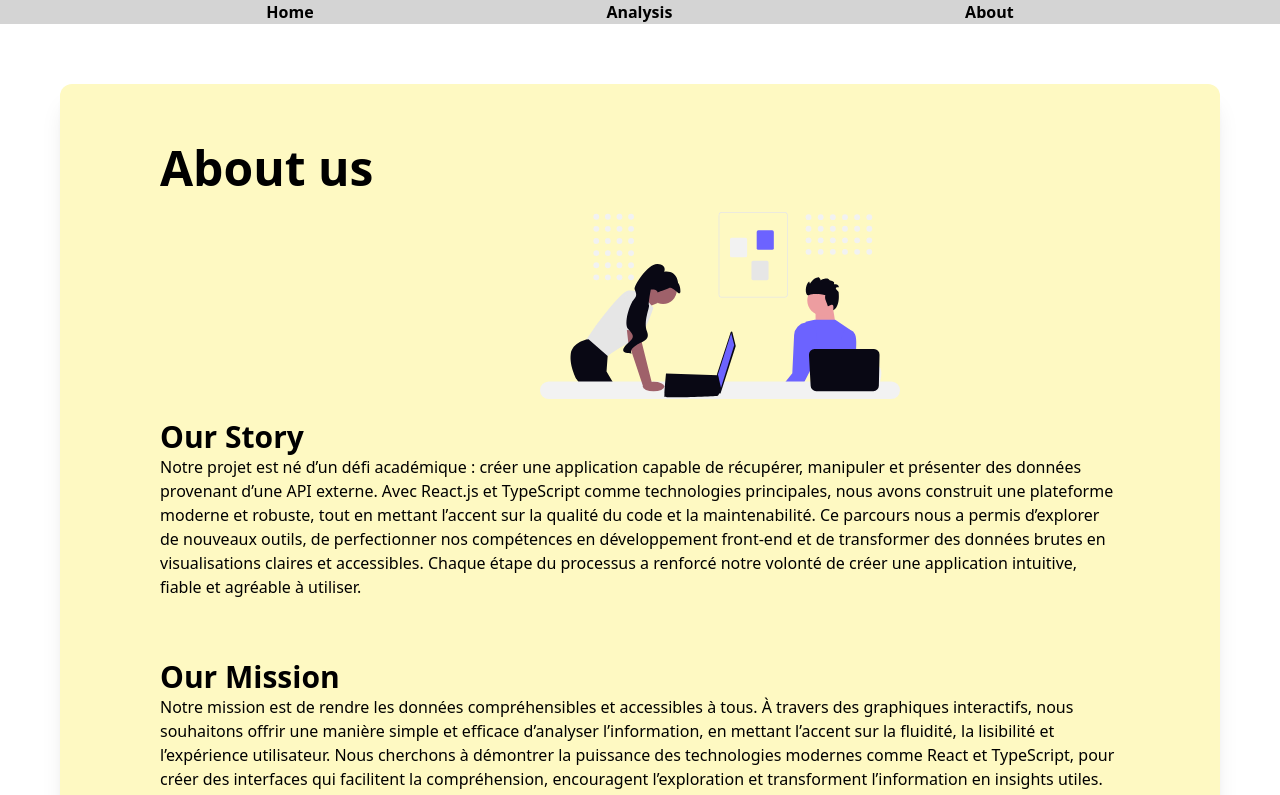
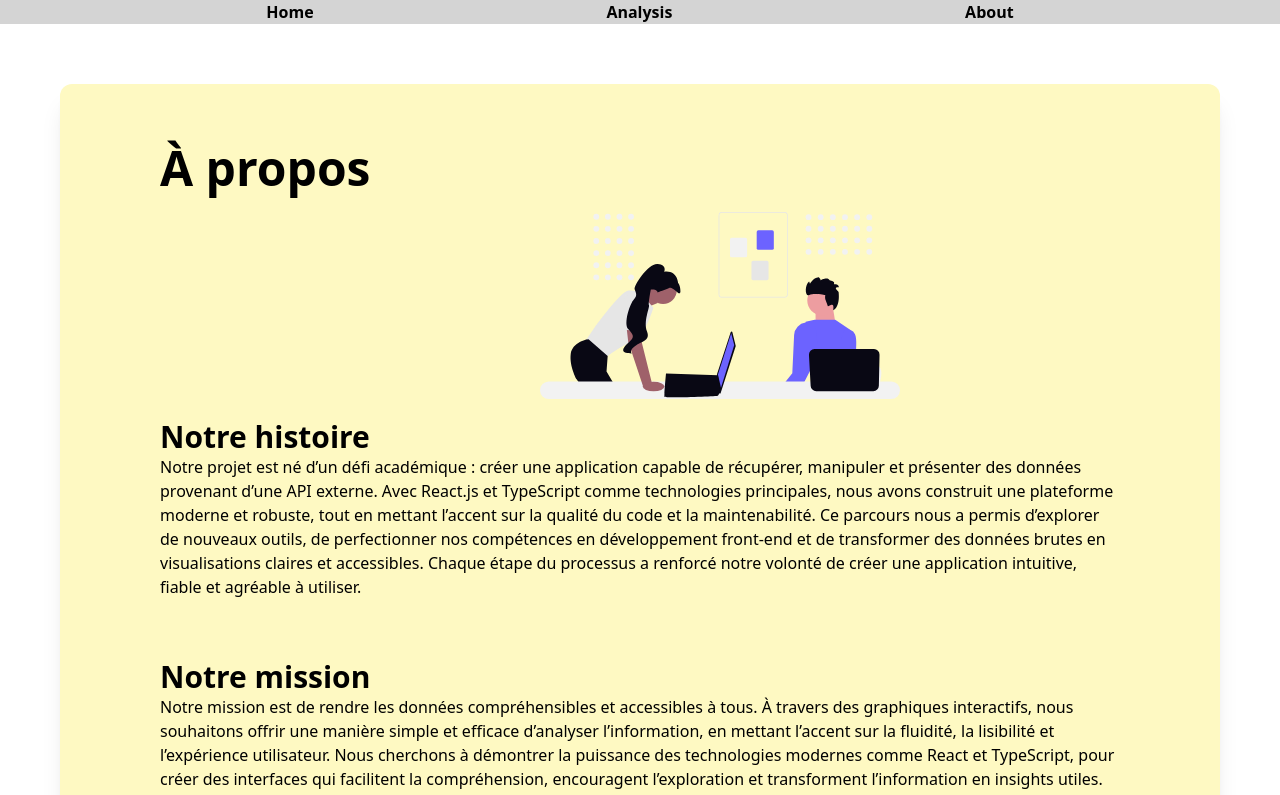
Before and after one commit to giovanafarinha/dataviz, a React (Vite) app: page /about in a window 1280 px wide. Shown: the top 795 px of the page. Built offline with nearby package versions, Linux system fonts and the light colour scheme; a web font is replaced by a local one.

Commit message:
update DisplayStackedAreaChart.tsx and About.tsx

```diff
--- a/src/charts/DisplayStackedAreaChart.tsx
+++ b/src/charts/DisplayStackedAreaChart.tsx
@@ -1,18 +1,27 @@
 import {
-  AreaChart, Area,
-  XAxis, YAxis,
+  AreaChart,
+  Area,
+  XAxis,
+  YAxis,
   CartesianGrid,
-  Tooltip
-} from 'recharts';
+  Tooltip,
+} from "recharts";
 import { type chartsDatabase, type chartModel } from "../types/chartsTypes";
 
-
-export default function DisplayStackedAreaChart({ chartDatas }: chartsDatabase) {
+export default function DisplayStackedAreaChart({
+  chartDatas,
+}: chartsDatabase) {
   // liste des couleurs de graphiques
   let colorChoice = 0;
-  const chartColors = ["#8884d8", "#82ca9d", "#ffc658", "#f17d7dff", "#7df1deff"];
+  const chartColors = [
+    "#8884d8",
+    "#82ca9d",
+    "#ffc658",
+    "#f17d7dff",
+    "#7df1deff",
+  ];
   function displayColor(color: number, change: boolean) {
-    colorChoice = (color < 5) ? color : 0;
+    colorChoice = color < 5 ? color : 0;
     const returnColor = chartColors[colorChoice];
     if (change) {
       colorChoice++;
@@ -31,7 +40,7 @@ export default function DisplayStackedAreaChart({ chartDatas }: chartsDatabase)
   shotList(chartDatas[0] as chartModel);
   return (
     <div className=" px-5 py-5 border-2 border-gray-200 rounded-lg">
-      <h1 className="text-lg font-semibold"> no content yet</h1>
+      <h1 className="text-lg font-semibold"> Types × Année</h1>
       <AreaChart
         style={{
           width: "100%",
@@ -52,12 +61,16 @@ export default function DisplayStackedAreaChart({ chartDatas }: chartsDatabase)
         <XAxis dataKey="xAxe" />
         <YAxis width="auto" />
         <Tooltip />
-        {
-          shotsList.map((key) => (
-            <Area type="monotone" dataKey={key} stackId="1" stroke={displayColor(colorChoice, false)} fill={displayColor(colorChoice, true)} />
-          ))
-        }
-    </AreaChart>
+        {shotsList.map((key) => (
+          <Area
+            type="monotone"
+            dataKey={key}
+            stackId="1"
+            stroke={displayColor(colorChoice, false)}
+            fill={displayColor(colorChoice, true)}
+          />
+        ))}
+      </AreaChart>
     </div>
   );
 }
--- a/src/pages/About.tsx
+++ b/src/pages/About.tsx
@@ -3,10 +3,10 @@ export default function About() {
   return (
     <>
       <div className=" bg-yellow-100 px-25 py-15 rounded-xl mt-15 m-15 flex flex-col shadow-xl">
-        <h1 className="font-semibold text-5xl"> About us </h1>{" "}
+        <h1 className="font-semibold text-5xl">À propos </h1>{" "}
         <img className=" flex ml-95 w-90 mb-5 mt-5" src={drawteamwork} />{" "}
         <div className="">
-          <h1 className="font-semibold text-3xl ">Our Story</h1>
+          <h1 className="font-semibold text-3xl ">Notre histoire</h1>
           <p className="mb-15">
             {" "}
             Notre projet est né d’un défi académique : créer une application
@@ -22,7 +22,7 @@ export default function About() {
           </p>{" "}
         </div>
         <div className="">
-          <h1 className="font-semibold text-3xl ">Our Mission</h1>
+          <h1 className="font-semibold text-3xl "> Notre mission</h1>
           <p>
             {" "}
             Notre mission est de rendre les données compréhensibles et
```
